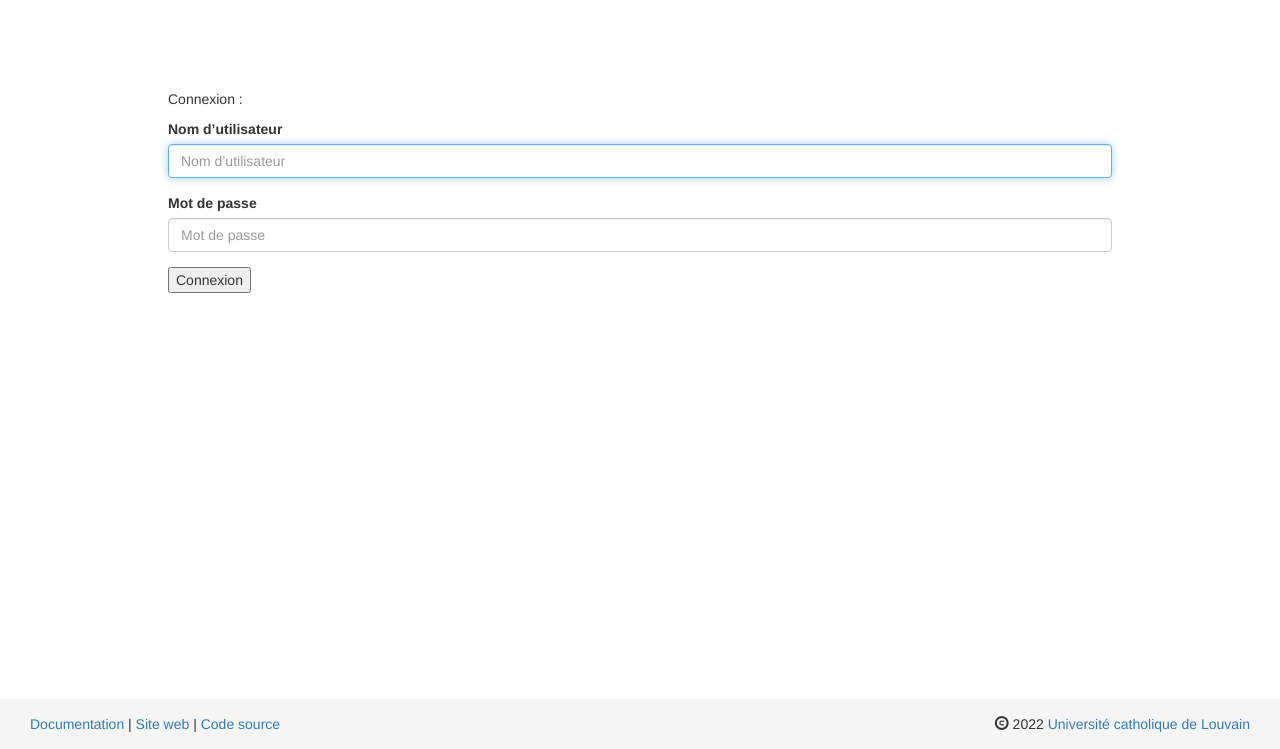
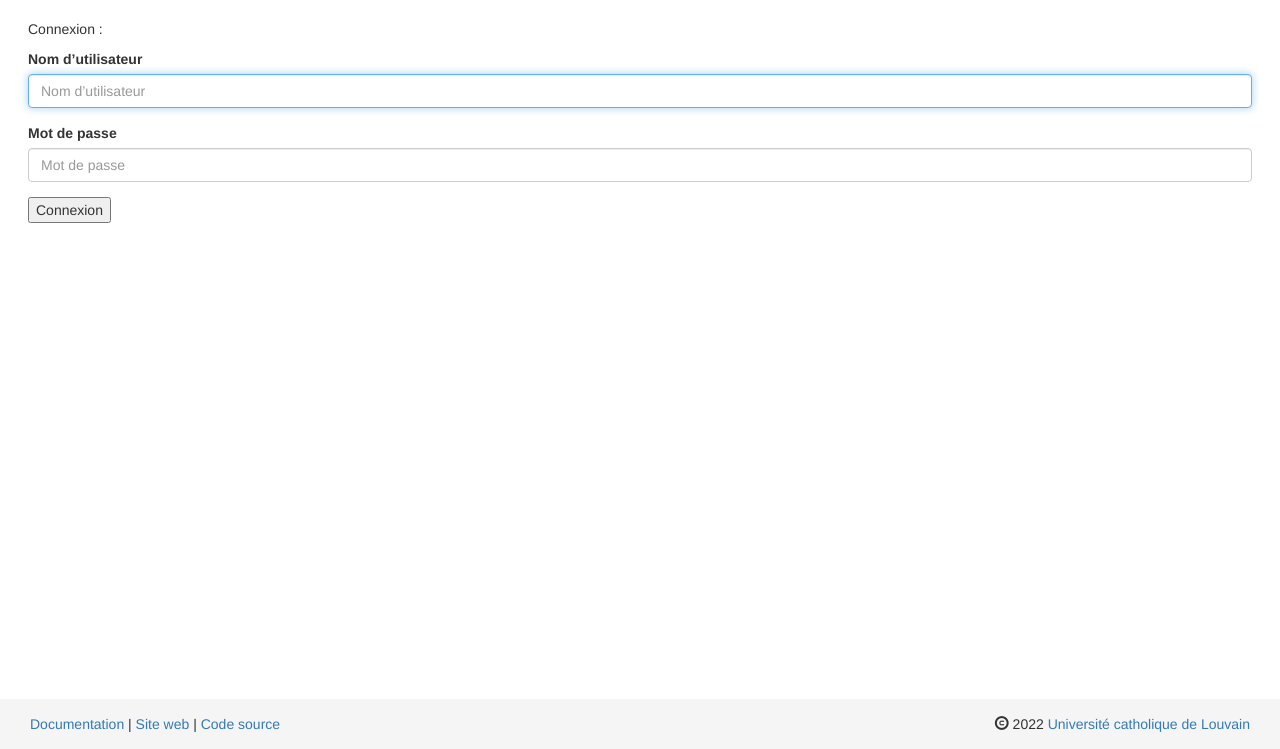
Before and after one commit to uclouvain/formation-metier, a Django app: page /accounts/login/ in a window 1280 px wide. Shown: the part 51-800 px from the top of the page. Run offline with Django 4.2, Linux system fonts and the light colour scheme; parts of the project's set-up code (start-up, migrations or seed data) failed here and were passed over; some libraries are stand-ins or nearby versions.

Commit message:
Update CSS

```diff
--- a/formation_metier/static/formation_metier/style.css
+++ b/formation_metier/static/formation_metier/style.css
@@ -13,12 +13,9 @@ body {
 }
 
 div#main {
-    vertical-align: center;
     align-self: center;
     height: 100%;
-    margin-inline: 10em;
     padding-inline: 2em;
-    padding-top: 70px;
 }
 
 *,
@@ -29,9 +26,6 @@ div#main {
 
 nav {display: inline-block}
 
-div#formation_session_table table {
-
-}
 div#formation_session_table th, div#formation_session_table td {
 
     text-align: center;
--- a/formation_metier/templates/formation_metier/base.html
+++ b/formation_metier/templates/formation_metier/base.html
@@ -49,7 +49,7 @@
         </div>
     </div>
 </nav>
-<div id="main" class="container-fluid">
+<div id="main" class="container-fluid p0-50">
     {% block content %}
     {% endblock content %}
 </div>
```
